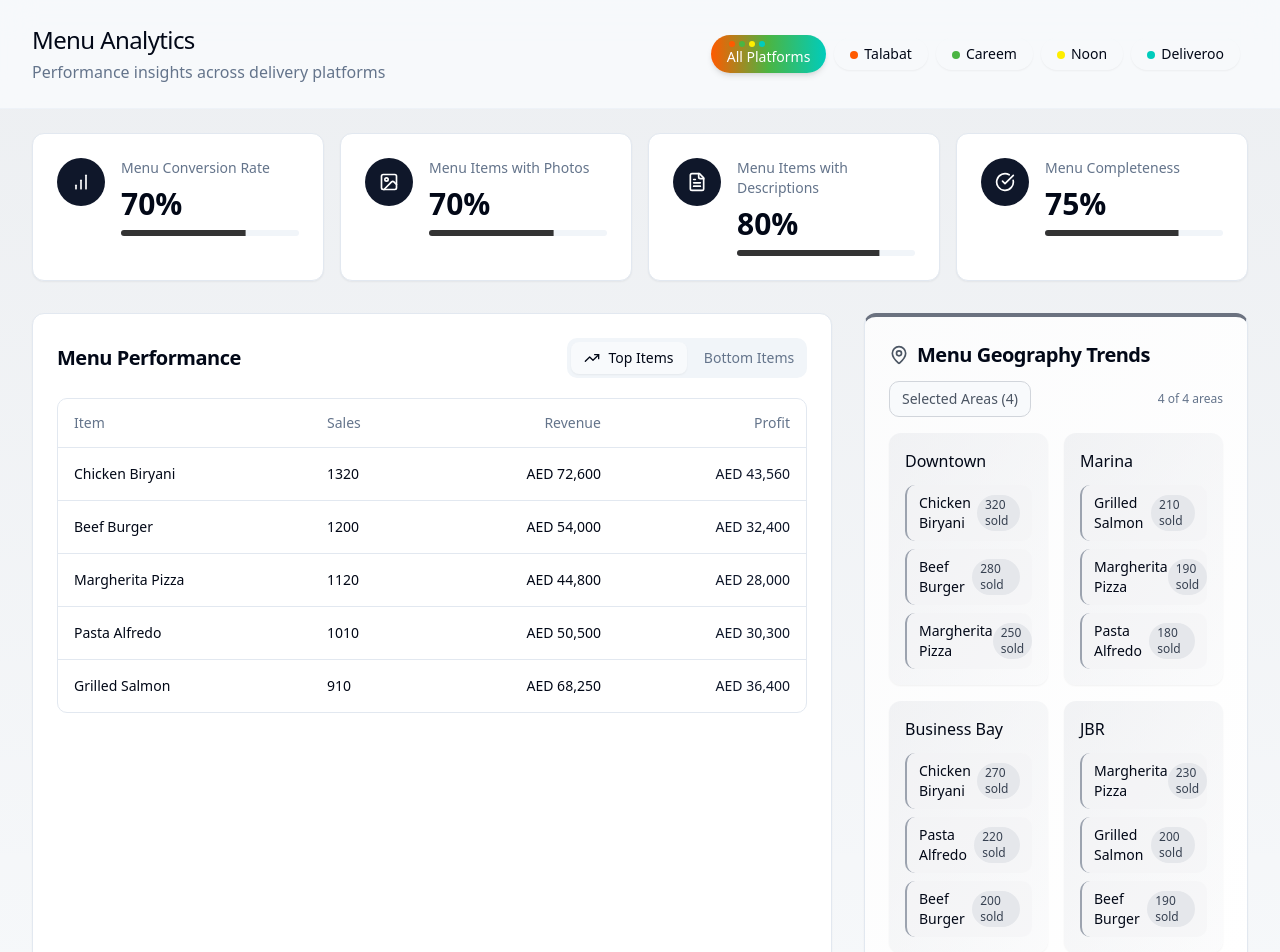
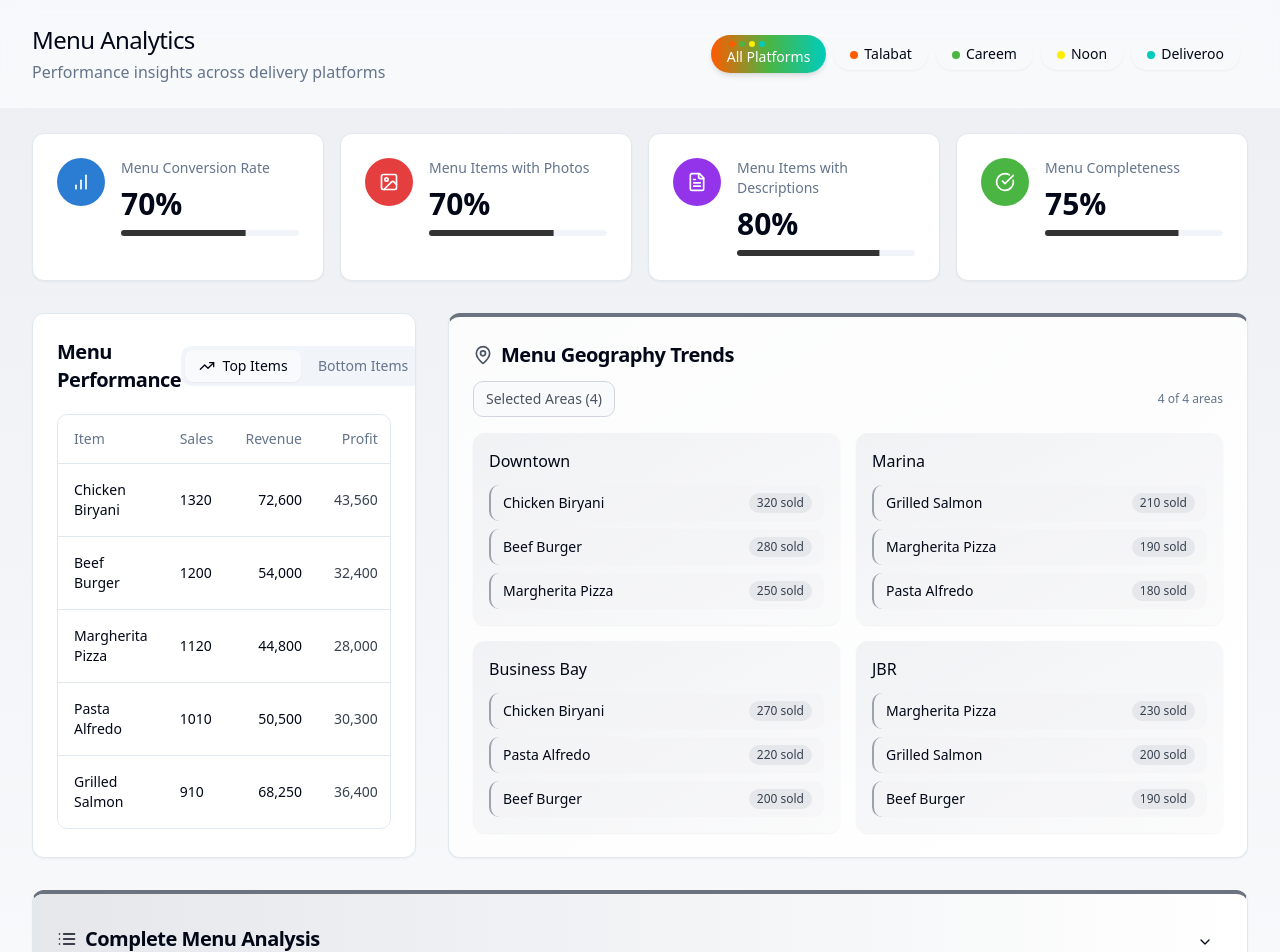
Before and after one commit to AB00k/flavor-analytics-hub-36, a React (Vite) app: page / in a window 1280 px wide. Shown: the top 952 px of the page. Built offline with nearby package versions, Linux system fonts and the light colour scheme.

Commit message:
Refactor component layout and styling
- Adjusted the layout of the MenuGeography and MenuPerformance components to improve content display.
- Updated styling in the Complete Menu Analysis section, removing purple shades and the dollar sign.
- Modified icon colors in the menu summary section.

```diff
--- a/src/components/MenuItems.tsx
+++ b/src/components/MenuItems.tsx
@@ -80,18 +80,19 @@ export const MenuItems = ({ platform, className }: MenuItemsProps) => {
     return new Intl.NumberFormat('en-US', {
       style: 'currency',
       currency: 'AED',
-      minimumFractionDigits: 0
-    }).format(value);
+      minimumFractionDigits: 0,
+      currencyDisplay: 'code' // Remove the $ sign
+    }).format(value).replace('AED', '').trim();
   };
 
-  const themeColor = platform !== 'all' ? `text-platform-${platform}` : 'text-purple-600';
-  const buttonBg = platform !== 'all' ? `bg-platform-${platform} hover:bg-platform-${platform}/90` : 'bg-purple-600 hover:bg-purple-700';
+  const themeColor = platform !== 'all' ? `text-platform-${platform}` : 'text-gray-700';
+  const buttonBg = platform !== 'all' ? `bg-platform-${platform} hover:bg-platform-${platform}/90` : 'bg-gray-700 hover:bg-gray-800';
   const headerGradient = platform !== 'all'
     ? `bg-gradient-to-r from-platform-${platform}/20 to-transparent`
-    : 'bg-gradient-to-r from-purple-200 to-transparent';
+    : 'bg-gradient-to-r from-gray-200 to-transparent';
 
   return (
-    <Card className={cn("shadow-sm overflow-hidden border-t-4", platform !== 'all' ? `border-t-platform-${platform}` : 'border-t-purple-500', className)}>
+    <Card className={cn("shadow-sm overflow-hidden border-t-4", platform !== 'all' ? `border-t-platform-${platform}` : 'border-t-gray-500', className)}>
       <Collapsible open={isOpen} onOpenChange={setIsOpen}>
         <CardHeader className={cn("pb-3 flex flex-row items-center justify-between", headerGradient)}>
           <CardTitle className="text-xl flex items-center">
@@ -137,14 +138,14 @@ export const MenuItems = ({ platform, className }: MenuItemsProps) => {
                       <span className="text-xs text-muted-foreground">({categorySummaries[category]?.itemCount || 0} items)</span>
                     </div>
                     <div className="flex items-center space-x-6">
-                      {/* Simplified category summary metrics in purple */}
+                      {/* Category summary metrics in black/gray */}
                       <div className="flex items-center space-x-6 text-sm">
-                        <div className="flex items-center text-purple-600 font-medium">
+                        <div className="flex items-center text-gray-700 font-medium">
                           <ShoppingCart className="h-4 w-4 mr-1.5" />
                           <span>{categorySummaries[category]?.totalSales || 0}</span>
                           <span className="ml-1 text-xs text-muted-foreground">sold</span>
                         </div>
-                        <div className="flex items-center text-purple-600 font-medium">
+                        <div className="flex items-center text-gray-700 font-medium">
                           <DollarSign className="h-4 w-4 mr-1.5" />
                           <span>{formatCurrency(categorySummaries[category]?.totalRevenue || 0)}</span>
                         </div>
--- a/src/components/MenuPerformance.tsx
+++ b/src/components/MenuPerformance.tsx
@@ -36,11 +36,12 @@ export const MenuPerformance = ({ platform, className }: MenuPerformanceProps) =
     return new Intl.NumberFormat('en-US', {
       style: 'currency',
       currency: 'AED',
-      minimumFractionDigits: 0
-    }).format(value);
+      minimumFractionDigits: 0,
+      currencyDisplay: 'code' // Remove the $ sign
+    }).format(value).replace('AED', '').trim();
   };
 
-  const themeColor = platform !== 'all' ? `text-platform-${platform}` : 'text-primary';
+  const themeColor = platform !== 'all' ? `text-platform-${platform}` : 'text-gray-700';
 
   return (
     <Card className={cn("h-full shadow-sm overflow-hidden", className)}>
--- a/src/components/MenuSummary.tsx
+++ b/src/components/MenuSummary.tsx
@@ -35,8 +35,6 @@ export const MenuSummary = ({ platform, className }: MenuSummaryProps) => {
     });
   }, [platform]);
 
-  const barColor = platform !== 'all' ? `bg-platform-${platform}` : 'bg-primary';
-
   return (
     <div className={cn("grid grid-cols-1 md:grid-cols-2 lg:grid-cols-4 gap-4", className)}>
       <MetricCard
@@ -44,7 +42,7 @@ export const MenuSummary = ({ platform, className }: MenuSummaryProps) => {
         value={metrics.conversionRate}
         icon={<BarChart className="h-5 w-5" />}
         showBar={true}
-        barColor={barColor}
+        barColor="bg-blue-500" // Blue for conversion rate (like the funnel icon)
         isPercentage={true}
         index={0}
       />
@@ -54,7 +52,7 @@ export const MenuSummary = ({ platform, className }: MenuSummaryProps) => {
         value={metrics.photoPercentage}
         icon={<Image className="h-5 w-5" />}
         showBar={true}
-        barColor={barColor}
+        barColor="bg-red-500" // Red for photos (like the red icon in the image)
         isPercentage={true}
         index={1}
       />
@@ -64,7 +62,7 @@ export const MenuSummary = ({ platform, className }: MenuSummaryProps) => {
         value={metrics.descriptionPercentage}
         icon={<FileText className="h-5 w-5" />}
         showBar={true}
-        barColor={barColor}
+        barColor="bg-purple-600" // Purple for descriptions (like the purple icon)
         isPercentage={true}
         index={2}
       />
@@ -74,7 +72,7 @@ export const MenuSummary = ({ platform, className }: MenuSummaryProps) => {
         value={metrics.completenessPercentage}
         icon={<CheckCircle className="h-5 w-5" />}
         showBar={true}
-        barColor={barColor}
+        barColor="bg-green-500" // Green for completeness (like the green icon)
         isPercentage={true}
         index={3}
       />
--- a/src/components/MetricCard.tsx
+++ b/src/components/MetricCard.tsx
@@ -53,10 +53,10 @@ export const MetricCard = ({
       case 'bg-platform-careem': return 'bg-[#4BB543]';
       case 'bg-platform-noon': return 'bg-[#FEEE00]';
       case 'bg-platform-deliveroo': return 'bg-[#00CCBC]';
-      case 'bg-conversion': return 'bg-[#9b87f5]';
-      case 'bg-photos': return 'bg-[#0EA5E9]';
-      case 'bg-descriptions': return 'bg-[#F97316]';
-      case 'bg-completeness': return 'bg-[#D946EF]';
+      case 'bg-blue-500': return 'bg-[#2B7CD3]'; // Blue funnel icon
+      case 'bg-red-500': return 'bg-[#E53E3E]';  // Red food icon
+      case 'bg-purple-600': return 'bg-[#9333EA]'; // Purple menu icon
+      case 'bg-green-500': return 'bg-[#4BB543]'; // Green menu icon
       default: return 'bg-primary';
     }
   };
--- a/src/pages/Index.tsx
+++ b/src/pages/Index.tsx
@@ -92,12 +92,12 @@ const Index = () => {
             <MenuSummary platform={selectedPlatform} />
           </section>
 
-          {/* Menu performance */}
+          {/* Menu performance and geography with adjusted sizing */}
           <section className="grid grid-cols-1 lg:grid-cols-3 gap-8">
-            <div className="lg:col-span-2">
+            <div className="lg:col-span-1">
               <MenuPerformance platform={selectedPlatform} />
             </div>
-            <div className="lg:col-span-1">
+            <div className="lg:col-span-2">
               <MenuGeography platform={selectedPlatform} />
             </div>
           </section>
```
